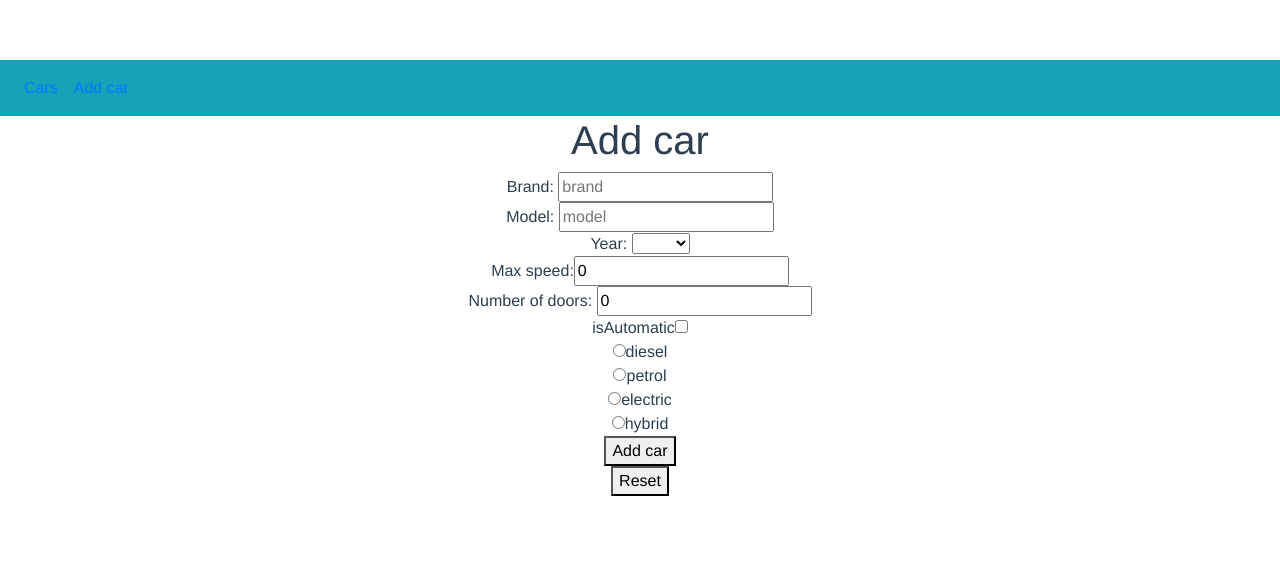
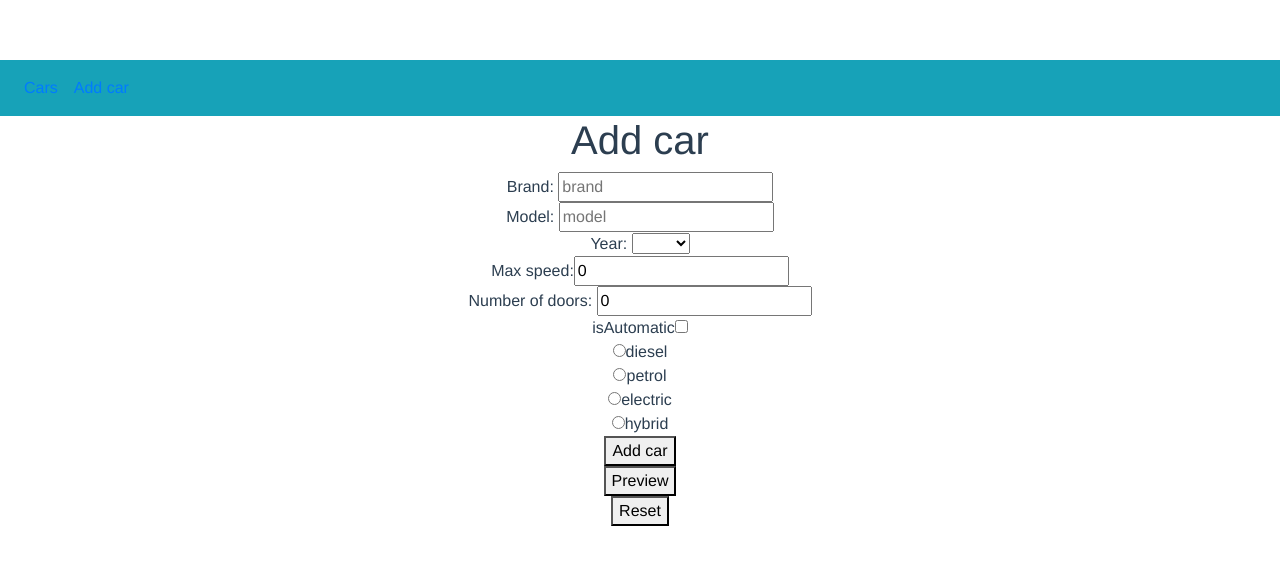
Before and after one commit to marina-a90/cars-app, a Vue app: page /cars/add in a window 1280 px wide. Shown: the top 564 px of the page. Built offline with nearby package versions, Linux system fonts and the light colour scheme.

Commit message:
zadatak 5

```diff
--- a/src/components/AppAddCar.vue
+++ b/src/components/AppAddCar.vue
@@ -2,7 +2,7 @@
     <div>
         <h1>Add car</h1>
 
-        <form @submit.prevent="addCar">
+        <form>
             <!-- @submit.prevent="addCar" -->
             <!-- v-model="car.brand" -->
             <div>Brand: <input type="text" v-model="car.brand" placeholder="brand"/></div>
@@ -21,9 +21,10 @@
                 <input v-model="car.engine" type="radio" value="electric">electric<br>
                 <input v-model="car.engine" type="radio" value="hybrid">hybrid<br>
             </div>
-            <div><button type="submit">Add car</button></div>
+            <div><button @click.prevent="addCar">Add car</button></div>
+            <div><button @click.prevent="previewForm">Preview</button></div>
+            <div><button @click.prevent="resetForm">Reset</button></div>
         </form>
-        <div><button @click="resetForm">Reset</button></div>
     </div>
 </template>
 
@@ -81,6 +82,17 @@ export default {
       //     engine: "",
       //     numberOfDoors: 0
       //   };
+    },
+
+    previewForm() {
+      alert(`
+      Brand: ${this.car.brand},
+      Model: ${this.car.model},
+      Year: ${this.car.year},
+      Max speed: ${this.car.maxSpeed},
+      Automatic: ${this.car.isAutomatic},
+      Engine: ${this.car.engine},
+      Number of doors: ${this.car.numberOfDoors}`);
     }
   }
 };
```
